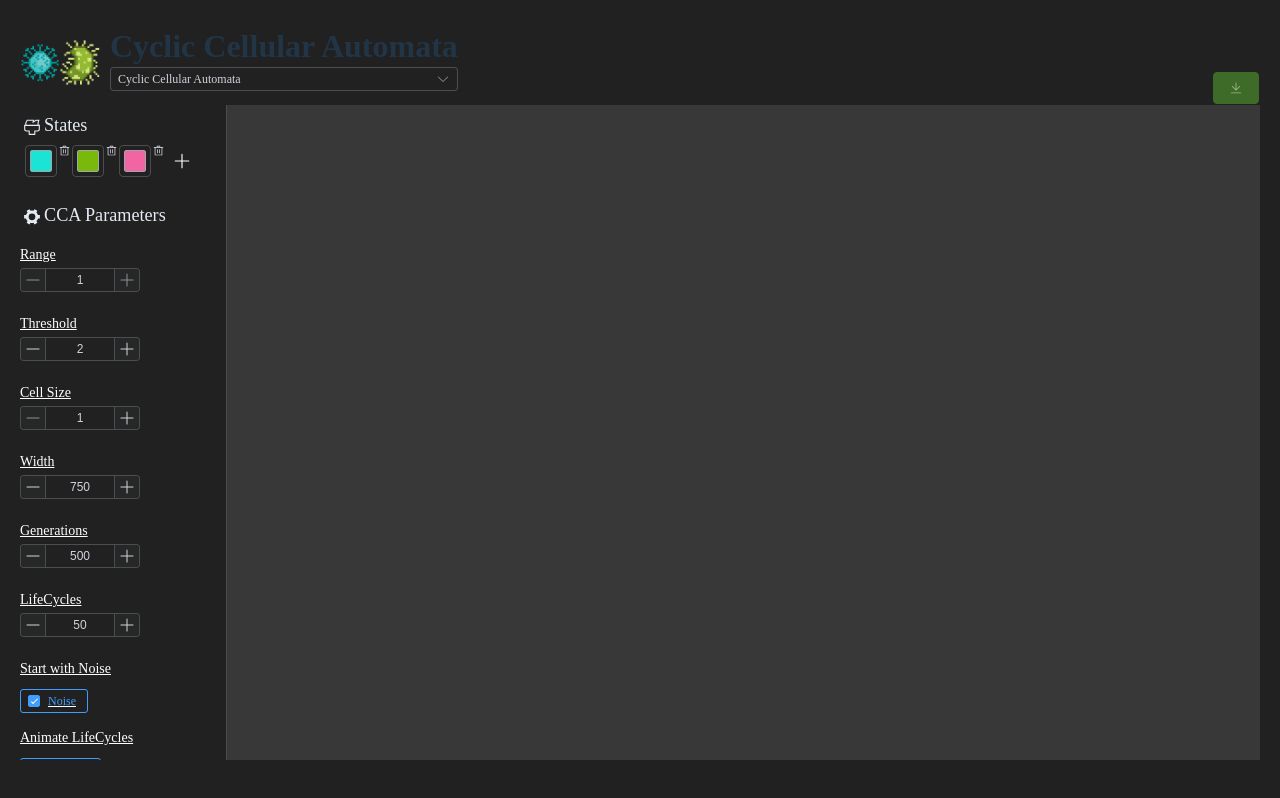
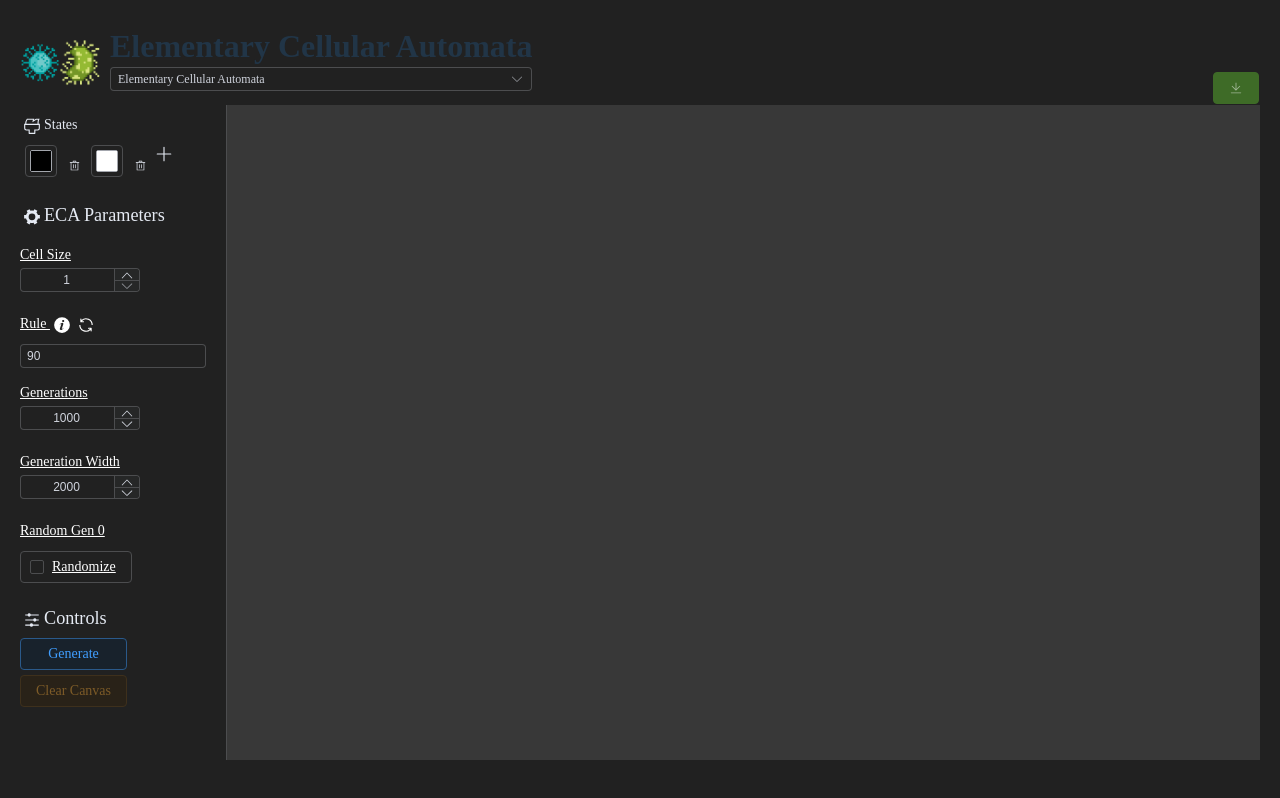
Before and after one commit to jonah-butler/cellular-automata-playground, a Vue app: page / in a window 1280 px wide. Built offline with nearby package versions, Linux system fonts and the light colour scheme; a web font is replaced by a local one.

Commit message:
ECA now handles multi state with dynamic rule parsing for base 2,3,4 and 5

```diff
--- a/src/App.vue
+++ b/src/App.vue
@@ -42,6 +42,7 @@ export default {
     let ecaOptions: ECAOptionsInterface = reactive({
       zeroColor: "#000",
       oneColor: "#fff",
+      colors: ["#000", "#fff"],
       rule: 90,
       generations: 1000,
       cellSize: 1,
@@ -91,7 +92,7 @@ export default {
 
 
     // just initialize first CA type
-    const caType = ref(CA_TYPES[CA_TYPES.length - 1].name);
+    const caType = ref(CA_TYPES[0].name);
 
     let canvases = ref<Array<HTMLCanvasElement>>([]);
     const loading = ref(false);
@@ -157,7 +158,7 @@ export default {
       } else {
         options = dwOptions;
       }
-
+      console.log("options...", options);
       loading.value = true;
 
       // empty previously used canvas
@@ -230,108 +231,39 @@ export default {
 
 <template>
   <div>
-  <Header
-    @updateCAType="updateCA"
-    @saveCanvas="saveCanvas"
-    @openDrawer="openDrawer"
-    :types="CA_TYPES"
-    :selectedType="caType"
-    :isActive="isActive"
-  />
+    <Header @updateCAType="updateCA" @saveCanvas="saveCanvas" @openDrawer="openDrawer" :types="CA_TYPES"
+      :selectedType="caType" :isActive="isActive" />
 
     <el-row class="editor">
       <el-col :span="4" class="hidden-sm-and-down side-nav">
-      <Menu1
-        v-if="caType === 'Elementary Cellular Automata'"
-        @draw="draw"
-        :ecaOptions="ecaOptions"
-        @updateECAOptions="updateECAOptions"
-        @clearCanvas="clearCanvas"
-        :isActive="isActive"
-      />
+        <Menu1 v-if="caType === 'Elementary Cellular Automata'" @draw="draw" :ecaOptions="ecaOptions"
+          @updateECAOptions="updateECAOptions" @clearCanvas="clearCanvas" :isActive="isActive" />
 
-      <Menu2
-        v-else-if="caType === 'Cellular Automata'"
-        @draw="draw"
-        :caOptions="caOptions"
-        @updateCAOptions="updateCAOptions"
-        @clearCanvas="clearCanvas"
-        :isActive="isActive"
-      />
+        <Menu2 v-else-if="caType === 'Cellular Automata'" @draw="draw" :caOptions="caOptions"
+          @updateCAOptions="updateCAOptions" @clearCanvas="clearCanvas" :isActive="isActive" />
 
-      <Menu3
-        v-else-if="caType === 'Moore\'s Neighborhood'"
-        @draw="draw"
-        :mnOptions="mnOptions"
-        @clearCanvas="clearCanvas"
-        @updateMNOptions="updateMNOptions"
-        :isActive="isActive"
-      />
-      <CCAMenu
-        v-else-if="caType === 'Cyclic Cellular Automata'"
-        @updateCcaOptions="updateCcaOptions"
-        @draw="draw"
-        @clearCanvas="clearCanvas"
-        :options="ccaOptions"
-        :isActive="isActive"
-      />
-      <Menu4
-        v-else
-        @draw="draw"
-        :dwOptions="dwOptions"
-        @clearCanvas="clearCanvas"
-        @updateDWOptions="updateDWOptions"
-        :isActive="isActive"
-      />
+        <Menu3 v-else-if="caType === 'Moore\'s Neighborhood'" @draw="draw" :mnOptions="mnOptions"
+          @clearCanvas="clearCanvas" @updateMNOptions="updateMNOptions" :isActive="isActive" />
+        <CCAMenu v-else-if="caType === 'Cyclic Cellular Automata'" @updateCcaOptions="updateCcaOptions" @draw="draw"
+          @clearCanvas="clearCanvas" :options="ccaOptions" :isActive="isActive" />
+        <Menu4 v-else @draw="draw" :dwOptions="dwOptions" @clearCanvas="clearCanvas" @updateDWOptions="updateDWOptions"
+          :isActive="isActive" />
       </el-col>
       <el-col :sm="24" :md="20" :lg="20" :xl="20" id="viewPort">
-      <el-drawer
-        v-model="drawer"
-        title="Cellular Automata Options"
-        direction="rtl"
-      >
-        <Menu1
-          v-if="caType === 'Elementary Cellular Automata'"
-          @draw="draw"
-          :ecaOptions="ecaOptions"
-          @updateECAOptions="updateECAOptions"
-          @clearCanvas="clearCanvas"
-          :isActive="isActive"
-        />
+        <el-drawer v-model="drawer" title="Cellular Automata Options" direction="rtl">
+          <Menu1 v-if="caType === 'Elementary Cellular Automata'" @draw="draw" :ecaOptions="ecaOptions"
+            @updateECAOptions="updateECAOptions" @clearCanvas="clearCanvas" :isActive="isActive" />
 
-        <Menu2
-          v-else-if="caType === 'Cellular Automata'"
-          @draw="draw"
-          :caOptions="caOptions"
-          @updateCAOptions="updateCAOptions"
-          @clearCanvas="clearCanvas"
-          :isActive="isActive"
-        />
+          <Menu2 v-else-if="caType === 'Cellular Automata'" @draw="draw" :caOptions="caOptions"
+            @updateCAOptions="updateCAOptions" @clearCanvas="clearCanvas" :isActive="isActive" />
 
-        <Menu3
-          v-else-if="caType === 'Moore\'s Neighborhood'"
-          @draw="draw"
-          :mnOptions="mnOptions"
-          @clearCanvas="clearCanvas"
-          @updateMNOptions="updateMNOptions"
-          :isActive="isActive"
-        />
-        <Menu4
-          v-else
-          @draw="draw"
-          :dwOptions="dwOptions"
-          @clearCanvas="clearCanvas"
-          @updateDWOptions="updateDWOptions"
-          :isActive="isActive"
-        />
+          <Menu3 v-else-if="caType === 'Moore\'s Neighborhood'" @draw="draw" :mnOptions="mnOptions"
+            @clearCanvas="clearCanvas" @updateMNOptions="updateMNOptions" :isActive="isActive" />
+          <Menu4 v-else @draw="draw" :dwOptions="dwOptions" @clearCanvas="clearCanvas" @updateDWOptions="updateDWOptions"
+            :isActive="isActive" />
         </el-drawer>
 
-      <Canvas
-        v-if="!isMobile"
-        :canvases="canvases"
-        ref="canvas"
-        v-loading="loading"
-      />
+        <Canvas v-if="!isMobile" :canvases="canvases" ref="canvas" v-loading="loading" />
         <h2 v-else>
           :( Sorry, this app uses Web Worker technology, and that is not available
           on your current device
@@ -345,9 +277,11 @@ export default {
 .editor {
   height: calc(100vh - 145px);
 }
+
 #viewPort {
   height: 100%;
 }
+
 .el-drawer.rtl {
   width: 70% !important;
 }
--- a/src/components/CCAMenu.vue
+++ b/src/components/CCAMenu.vue
@@ -139,7 +139,12 @@ export default defineComponent({
       type: Boolean,
     },
   },
-  setup (props, context: SetupContext) {
+  emits: [
+    "updateCcaOptions",
+    "draw",
+    "clearCanvas",
+  ],
+  setup (props, { emit }) {
 
     const rgbCeil = 255;
     const maxThreshold = 8;
@@ -184,15 +189,15 @@ export default defineComponent({
     };
 
     const emitUpdate = (): void => {
-      context.emit("updateCcaOptions", ccaOptions);
+      emit("updateCcaOptions", ccaOptions);
     };
 
     const draw = (): void => {
-      context.emit('draw', 'cca');
+      emit('draw', 'cca');
     };
 
     const clearCanvas = (): void => {
-      context.emit('clearCanvas');
+      emit('clearCanvas');
     };
 
     watch(ccaOptions, () => {
--- /dev/null
+++ b/src/components/ColorBlocks.vue
@@ -0,0 +1,69 @@
+<template>
+  <div>
+    <span>
+      <el-icon>
+        <brush />
+      </el-icon>
+      <span>States</span>
+    </span>
+    <div class="controls">
+
+      <div class="cca-menu_color-container" v-for="(_color, i) in colors">
+        <el-color-picker v-model="colors[i]" show-alpha />
+        <el-icon @click="deleteState(i)" class="cca-menu__delete-icon" :size="11">
+          <delete />
+        </el-icon>
+
+      </div>
+      <!-- add another color -->
+      <el-icon @click="addColorState" class="cca_menu__add-state-btn">
+        <plus />
+      </el-icon>
+    </div>
+  </div>
+</template>
+
+<script setup lang="ts">
+import { ref } from "vue";
+import { Brush, Delete, Plus } from "@element-plus/icons-vue";
+
+const rgbCeil = 255;
+
+const props = defineProps({
+  colors: {
+    type: Array<string>,
+    required: true,
+  },
+  max: {
+    type: Number,
+    required: false,
+    default: 2,
+  },
+});
+
+const emit = defineEmits<{
+  (e: 'update', value: string[]): void,
+}>();
+
+const colors = ref(props.colors);
+
+const deleteState = (i: number): void => {
+  colors.value.splice(i, 1);
+}
+
+const addColorState = (): void => {
+  if (props.colors.length >= props.max) return;
+  const r = generateRandomRGBColor(rgbCeil);
+  const g = generateRandomRGBColor(rgbCeil);
+  const b = generateRandomRGBColor(rgbCeil);
+  colors.value.push(`rgba(${r}, ${g}, ${b}, 1)`);
+  emit('update', colors.value);
+};
+
+const generateRandomRGBColor = (ceil: number): number => {
+  return Math.floor(Math.random() * (ceil + 1));
+};
+
+</script>
+
+<style scoped></style>
--- a/src/components/SideMenu1.vue
+++ b/src/components/SideMenu1.vue
@@ -1,89 +1,60 @@
 <template>
-  <el-menu
-    class="el-menu-vertical-demo"
-  >
+  <el-menu class="el-menu-vertical-demo" @keydown="updateRule">
     <el-menu-item index="1">
-      <span>
-        <el-icon><brush /></el-icon>
-        <span>Canvas Colors</span>
-      </span>
       <div class="controls">
-        <el-color-picker
-          v-model="options.zeroColor"
-          show-alpha
-          @change="emitUpdate"
-        />
-        <el-color-picker
-          v-model="options.oneColor"
-          show-alpha
-          @change="emitUpdate"
-        />
+        <ColorBlocks @update="emitUpdate" :max="maxColorStates" :colors="options.colors!" />
+        <div style="word-break: break-all;"></div>
       </div>
     </el-menu-item>
     <el-menu-item index="2">
       <span>
-        <el-icon><tools /></el-icon>
+        <el-icon>
+          <tools />
+        </el-icon>
         <span>ECA Parameters</span>
       </span>
       <div class="controls">
         <div class="controls__item">
           <label>Cell Size</label>
-          <el-input-number
-            v-model="options.cellSize"
-            :min="1"
-            :max="10"
-            :step="1"
-            controls-position="right"
-            size="small"
-            @change="emitUpdate"
-          />
+          <el-input-number v-model="options.cellSize" :min="1" :max="10" :step="1" controls-position="right" size="small"
+            @change="emitUpdate" />
         </div>
         <div class="controls__item">
-          <label>Rule</label>
-          <el-input-number
-            v-model="options.rule"
-            :min="0"
-            :max="255"
-            :step="1"
-            controls-position="right"
-            size="small"
-            @change="emitUpdate"
-          />
+          <label>Rule
+            <el-tooltip placement="top" effect="light">
+              <template #content>Max safe rule: <br> {{ ruleMax }}</template>
+              <el-icon>
+                <InfoFilled />
+              </el-icon>
+            </el-tooltip>
+            <el-icon>
+              <Refresh @click="generateRandomRule" />
+            </el-icon>
+          </label>
+          <el-input v-model="options.rule" :min="0" :max="ruleMax" :step="1" controls-position="right" size="small"
+            @change="emitUpdate" />
         </div>
         <div class="controls__item">
           <label>Generations</label>
-          <el-input-number
-            v-model="options.generations"
-            :step="1"
-            controls-position="right"
-            size="small"
-            @change="emitUpdate"
-          />
+          <el-input-number v-model="options.generations" :step="1" controls-position="right" size="small"
+            @change="emitUpdate" />
         </div>
         <div class="controls__item">
           <label>Generation Width</label>
-          <el-input-number
-            v-model="options.width"
-            :step="1"
-            controls-position="right"
-            size="small"
-            @change="emitUpdate"
-          />
+          <el-input-number v-model="options.width" :step="1" controls-position="right" size="small"
+            @change="emitUpdate" />
         </div>
         <div class="controls__item">
           <label>Random Gen 0</label>
-          <el-checkbox
-            v-model="options.randomize"
-            label="Randomize"
-            border
-            @change="emitUpdate"
-          />
+          <el-checkbox v-model="options.randomize" label="Randomize" border @change="emitUpdate" />
         </div>
       </div>
     </el-menu-item>
     <el-menu-item index="4">
       <span>
-        <el-icon><operation /></el-icon>
+        <el-icon>
+          <operation />
+        </el-icon>
         <span>Controls</span>
       </span>
       <div class="controls flex-dir-col">
@@ -99,9 +70,11 @@
 </template>
 
 <script lang="ts">
-import { reactive, SetupContext, defineComponent, ref, watch } from 'vue';
+import { reactive, defineComponent, ref, watch, computed } from 'vue';
+import ColorBlocks from "./ColorBlocks.vue";
 import ECAOptionsInterface from '../interfaces/eca-options';
-import { Brush, Operation, Tools } from "@element-plus/icons-vue";
+import { Brush, Operation, Tools, InfoFilled, Refresh } from "@element-plus/icons-vue";
+import { ElNotification } from 'element-plus'
 
 export default defineComponent({
   name: "PlaygroundSideMenu",
@@ -116,15 +89,28 @@ export default defineComponent({
   components: {
     Brush,
     Operation,
-    Tools
+    Tools,
+    ColorBlocks,
+    InfoFilled,
+    ElNotification,
+    Refresh,
   },
-  setup(props, context: SetupContext) {
+  emits: [
+    "clearCanvas",
+    "updateECAOptions",
+    "draw"
+  ],
+  setup(props, { emit }) {
 
     const isCanvasActive = ref(props.isActive);
+
+    const maxColorStates = 5;
+    const blocks = 3;
 
     const options = reactive({
       zeroColor: props.ecaOptions?.zeroColor,
       oneColor: props.ecaOptions?.oneColor,
+      colors: props.ecaOptions?.colors,
       rule: props.ecaOptions?.rule,
       generations: props.ecaOptions?.generations,
       cellSize: props.ecaOptions?.cellSize,
@@ -137,15 +123,66 @@ export default defineComponent({
     });
 
     const clearCanvas = () => {
-      context.emit('clearCanvas');
+      emit('clearCanvas');
     };
 
     const emitUpdate = () => {
-      context.emit('updateECAOptions', options);
+      emit('updateECAOptions', options);
     };
 
     const draw = () => {
-      context.emit('draw', 'eca');
+      if (options.rule! > parseInt(ruleMax.value)) {
+        ElNotification({
+          title: 'Warning',
+          message: `Rule input can not exceed: ${ruleMax.value}`,
+          type: 'warning',
+        });
+      } else {
+        console.log(options);
+        emit('draw', 'eca');
+      }
+    }
+
+    const ruleMax = computed((): string => {
+      const rules = (Math.pow(options.colors!.length, (blocks * Math.pow(options.colors!.length, blocks))) - 1);
+      const ruleConversion = rules.toString(options.colors!.length);
+      const spaces = ruleConversion.length / blocks;
+      const slicedRule = ruleConversion.slice(0, spaces);
+      const parsed = parseInt(slicedRule, options.colors!.length);
+      if (parsed > Number.MAX_SAFE_INTEGER) {
+        return Number.MAX_SAFE_INTEGER.toString();
+      } else {
+        return parsed.toLocaleString('fullwide', { useGrouping: false });
+      }
+    });
+
+    const generateRandomRule = (): void => {
+      const ceil = ruleMax.value;
+      const randomNum = Math.floor(Math.random() * parseInt(ceil) + 1);
+      options.rule! = randomNum;
+    };
+
+    const updateRule = (e: KeyboardEvent): void => {
+      switch (e.code) {
+        case "ArrowDown":
+          (options.rule! -= 1).toString();
+          break;
+        case "ArrowUp":
+          (options.rule! += 1).toString();
+          break;
+        case "Enter":
+          emitUpdate();
+          draw();
+          break;
+        case "KeyO":
+          options.randomize = !options.randomize;
+          break;
+        case "KeyR":
+          generateRandomRule();
+          break;
+        default:
+          break;
+      }
     }
 
     return {
@@ -153,7 +190,11 @@ export default defineComponent({
       options,
       emitUpdate,
       clearCanvas,
+      updateRule,
+      ruleMax,
+      maxColorStates,
       isCanvasActive,
+      generateRandomRule,
     };
   }
 });
@@ -163,41 +204,51 @@ export default defineComponent({
 .el-menu {
   height: 100%;
 }
+
 .el-menu-item {
   height: fit-content !important;
   flex-direction: column;
   align-items: flex-start;
   line-height: 40px;
 }
+
 .el-menu-item [class^=el-icon] {
   margin-right: 0px;
 }
+
 .el-menu-item * {
   vertical-align: top;
 }
-.el-menu-item > span {
+
+.el-menu-item>span {
   font-size: 1.3em;
 }
+
 .el-icon.el-color-picker__icon {
   color: transparent;
 }
+
 .el-color-picker {
   padding: 0 5px;
 }
+
 .controls__item {
   display: flex;
   flex-direction: column;
   margin-bottom: 5px;
   width: 100%;
 }
+
 .controls__item label {
   color: white;
   text-decoration: underline;
 }
+
 .controls__item .el-input-number {
   position: relative;
   top: -7px;
 }
+
 .controls__item .el-checkbox {
   width: fit-content;
 }
--- a/src/components/SideMenu2.vue
+++ b/src/components/SideMenu2.vue
@@ -113,7 +113,12 @@ export default defineComponent({
     Operation,
     Tools
   },
-  setup(props, context: SetupContext) {
+  emits: [
+    "clearCanvas",
+    "updateCAOptions",
+    "draw",
+  ],
+  setup(props, { emit }) {
 
     const isCanvasActive = ref(props.isActive);
 
@@ -131,15 +136,15 @@ export default defineComponent({
     });
 
     const clearCanvas = () => {
-      context.emit('clearCanvas');
+      emit('clearCanvas');
     };
 
     const emitUpdate = () => {
-      context.emit('updateCAOptions', options);
+      emit('updateCAOptions', options);
     };
 
     const draw = () => {
-      context.emit('draw', 'ca');
+      emit('draw', 'ca');
     }
 
 
--- a/src/components/SideMenu3.vue
+++ b/src/components/SideMenu3.vue
@@ -109,7 +109,12 @@ export default defineComponent({
     Operation,
     Tools
   },
-  setup(props, context: SetupContext) {
+  emits: [
+    "clearCanvas",
+    "updateMNOptions",
+    "draw",
+  ],
+  setup(props, { emit }) {
 
     const isCanvasActive = ref(props.isActive);
 
@@ -127,15 +132,15 @@ export default defineComponent({
     });
 
     const clearCanvas = () => {
-      context.emit('clearCanvas');
+      emit('clearCanvas');
     }
 
     const emitUpdate = () => {
-      context.emit('updateMNOptions', options);
+      emit('updateMNOptions', options);
     };
 
     const draw = () => {
-      context.emit('draw', 'mn');
+      emit('draw', 'mn');
     }
 
     return {
--- a/src/components/SideMenu4.vue
+++ b/src/components/SideMenu4.vue
@@ -125,7 +125,12 @@ export default defineComponent({
     Operation,
     Tools,
   },
-  setup(props, context: SetupContext) {
+  emits: [
+    "clearCanvas",
+    "updateDWOptions",
+    "draw",
+  ],
+  setup(props, { emit }) {
     const isCanvasActive = ref(props.isActive);
 
     const options = reactive({
@@ -140,21 +145,21 @@ export default defineComponent({
 
     watch(
       () => props.isActive,
-      (n, o) => {
+      (n) => {
         isCanvasActive.value = n;
       }
     );
 
     const clearCanvas = () => {
-      context.emit("clearCanvas");
+      emit("clearCanvas");
     };
 
     const emitUpdate = () => {
-      context.emit("updateDWOptions", options);
+      emit("updateDWOptions", options);
     };
 
     const draw = () => {
-      context.emit("draw", "dw");
+      emit("draw", "dw");
     };
 
     return {
--- a/src/interfaces/eca-options.ts
+++ b/src/interfaces/eca-options.ts
@@ -6,4 +6,5 @@ export default interface ECAOptions {
   cellSize: number;
   width: number;
   randomize: boolean;
+  colors: string[];
 };
--- a/src/workers/ecaworker.ts
+++ b/src/workers/ecaworker.ts
@@ -505,6 +505,13 @@ interface RuleMap {
   [key: string]: number | null;
 }
 
+interface RuleSetParams {
+  indexes: number[];
+  rules: RuleMap;
+  depth: number;
+  step: number;
+}
+
 /**
  *
  *
@@ -523,6 +530,9 @@ class ECA {
   generations: number;
   width: number;
   ruleMap: RuleMap;
+  colors: Array<string>;
+  blocksToEval = 3;
+  customRuleMap: RuleMap;
 
   constructor(
     rule: number = 90,
@@ -531,7 +541,8 @@ class ECA {
     randomizeGen0: boolean = false,
     zeroColor: string = "#fff",
     oneColor: string = "#000",
-    cellSize: number = 1
+    cellSize: number = 1,
+    colors: string[]
   ) {
     this.cell_size = cellSize;
 
@@ -548,6 +559,10 @@ class ECA {
     this.width = width;
     this.ruleset = "";
 
+    this.colors = colors;
+
+    this.blocksToEval = 3;
+
     this.ruleMap = {
       "000": null,
       "001": null,
@@ -558,6 +573,81 @@ class ECA {
       "110": null,
       "111": null,
     };
+
+    this.customRuleMap = {};
+  }
+
+  _buildRuleMap(): void {
+
+    // must have a min of 2 color states
+    if(this.colors.length < 2) {
+      throw new Error("color states must be a minimum of 2");
+    }
+
+    this._dynamicRuleSet(this._numbersUpTo(this.colors.length), this.customRuleMap, this.blocksToEval);
+
+    this._convertRuleToDynamicBase();
+
+  }
+
+  _numbersUpTo(num: number): string[] {
+    const result = [];
+    for(let i = 0; i < num; i++) {
+      result.push((i).toString());
+    }
+    return result;
+  }
+
+  // comments so i don't forget
+  _dynamicRuleSet(arr: string[], rules: RuleMap, depth: number) {
+    function permute(prefix: string, remainingLength: number) {
+      if (remainingLength === 0) {
+        const key = prefix;
+        rules[key] = null;
+        return;
+      }
+
+      for (let i = 0; i < arr.length; i++) {
+        permute(prefix + arr[i], remainingLength - 1);
+      }
+    }
+
+    permute('', depth);
+
+  }
+
+  _dynamicRuleSet2(indexes: number[], rules: RuleMap, depth: number,  step: number): RuleMap {
+    for(let i = 0; i < depth + 1; i++) {
+
+        indexes[step] = i;
+
+        if(step === depth) {
+
+            rules[indexes.join("")] = null;
+
+        } else {
+
+          this._dynamicRuleSet2(indexes, rules, depth, step + 1);
+
+        }
+
+    }
+  return rules;
+}
+
+  _convertRuleToDynamicBase(): void {
+
+    // own method
+    const rulesCeilConversion = this.rule.toLocaleString('fullwide', {useGrouping: false});
+    // own method
+    const radixConversion = Number(rulesCeilConversion).toString(this.colors.length);
+    // own method
+    const formattedConversion = Array((Object.keys(this.customRuleMap).length) - radixConversion.length).fill("0").join("") + radixConversion;
+    // own method
+    Object.keys(this.customRuleMap).forEach((key, i) => {
+      this.customRuleMap[key] = parseInt(formattedConversion[i]);
+    });
+    console.log(this.customRuleMap);
   }
 
   _buildGeneration0(): void {
@@ -574,21 +664,6 @@ class ECA {
 
       this.cells.push(gen0);
     }
-  }
-
-  _convertRuleToBinary(): void {
-    if (this.rule < 0 || this.rule > 255 || typeof this.rule !== "number") {
-      throw new Error("value does not fit into a single byte");
-    }
-
-    // convert rule ie. 0 - 255 to base2: binary
-    const num = this.rule.toString(2);
-
-    this.ruleset =
-      Array(8 - num.length)
-        .fill(0)
-        .join("") + num;
-    this._mapRuleset();
   }
 
   _mapRuleset(): void {
@@ -609,13 +684,13 @@ class ECA {
     for (let i = 0; i < this.width; i++) {
       if (i === 0) {
         const neighborhood = `${cell[cell.length - 1]}${cell[i]}${cell[i + 1]}`;
-        newCell.push(this.ruleMap[neighborhood]!);
+        newCell.push(this.customRuleMap[neighborhood]!);
       } else if (i === cell.length - 1) {
         const neighborhood = `${cell[i - 1]}${cell[i]}${cell[0]}`;
-        newCell.push(this.ruleMap[neighborhood]!);
+        newCell.push(this.customRuleMap[neighborhood]!);
       } else {
         const neighborhood = `${cell[i - 1]}${cell[i]}${cell[i + 1]}`;
-        newCell.push(this.ruleMap[neighborhood]!);
+        newCell.push(this.customRuleMap[neighborhood]!);
       }
     }
 
@@ -625,9 +700,8 @@ class ECA {
   _fillCanvas(ctx: CanvasRenderingContext2D): void {
     for (let i = 0; i < this.cells.length; i++) {
       for (let j = 0; j < this.cells[i].length; j++) {
-        let color;
 
-        color = this.cells[i][j] === 1 ? this.one_color : this.zero_color;
+        const color = this.colors[this.cells[i][j]];
 
         ctx.fillStyle = color;
         ctx.fillRect(
@@ -642,7 +716,7 @@ class ECA {
 
   init(ctx: CanvasRenderingContext2D): void {
     this._buildGeneration0();
-    this._convertRuleToBinary();
+    this._buildRuleMap();
     this._buildEca();
     this._fillCanvas(ctx);
   }
@@ -856,7 +930,8 @@ onmessage = (e: MessageEvent) => {
         options.randomize,
         options.zeroColor,
         options.oneColor,
-        options.cellSize
+        options.cellSize,
+        options.colors,
       );
       eca.init(ctx);
       postMessage({
```
Also changed, not shown: package.json (+7 -5 lines), src/components/Header.vue (+9 -8 lines), src/services/input.ts (added), 1 other file (tests, documents, lock files or other folders). Lines whose indentation alone changed are shown as unchanged.
